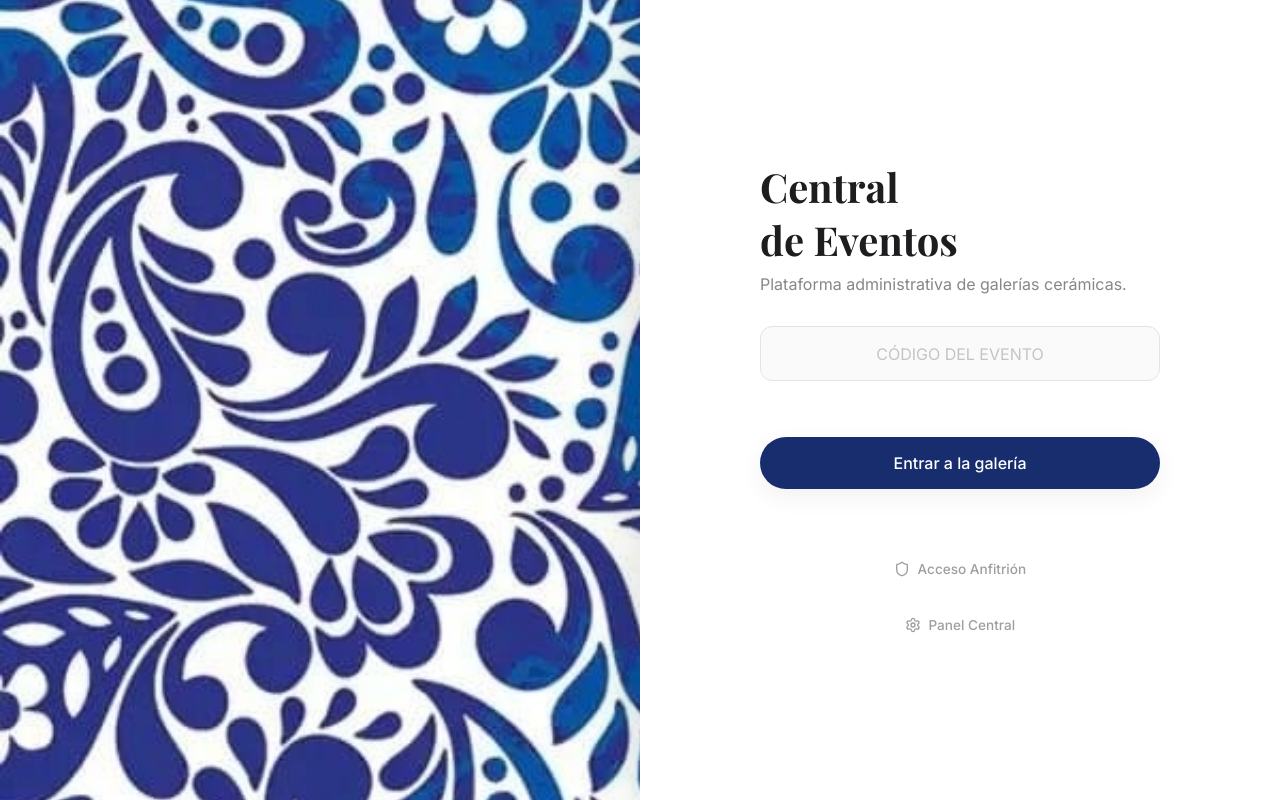
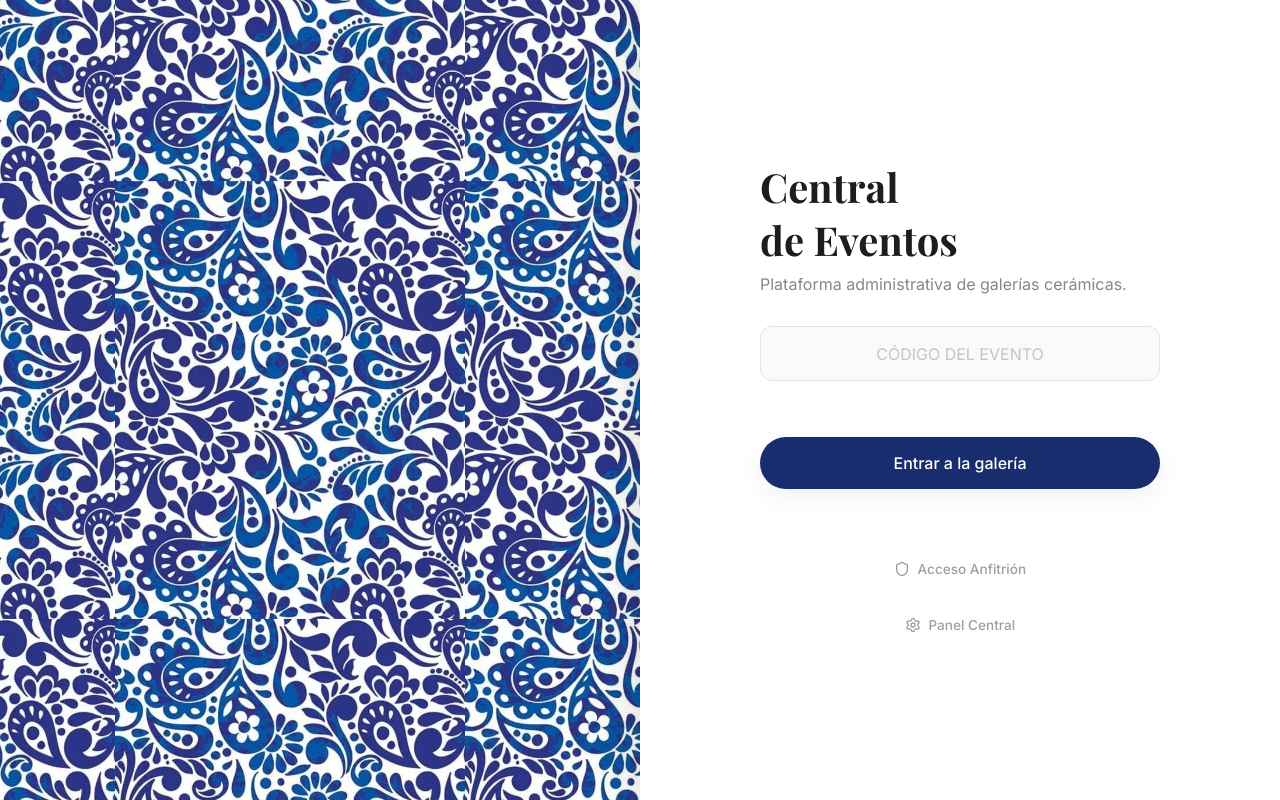
Before and after one commit to joaquinmarinoramirezreyes/Album, a React (Vite) app: page / in a window 1280 px wide. Built offline with nearby package versions, Linux system fonts and the light colour scheme; a web font is replaced by a local one.

Commit message:
fix: use repeating background pattern instead of stretching it to avoid pixelation

```diff
--- a/styles.css
+++ b/styles.css
@@ -1274,7 +1274,7 @@ section#screen-login.screen {
   margin: 0;
   padding: 0;
   overflow: hidden !important;
-  background: var(--bg-pattern) center / cover no-repeat !important;
+  background: var(--bg-pattern) center / 350px repeat !important;
   background-color: var(--color-bg) !important; /* Fallback */
   box-sizing: border-box;
 }
```
